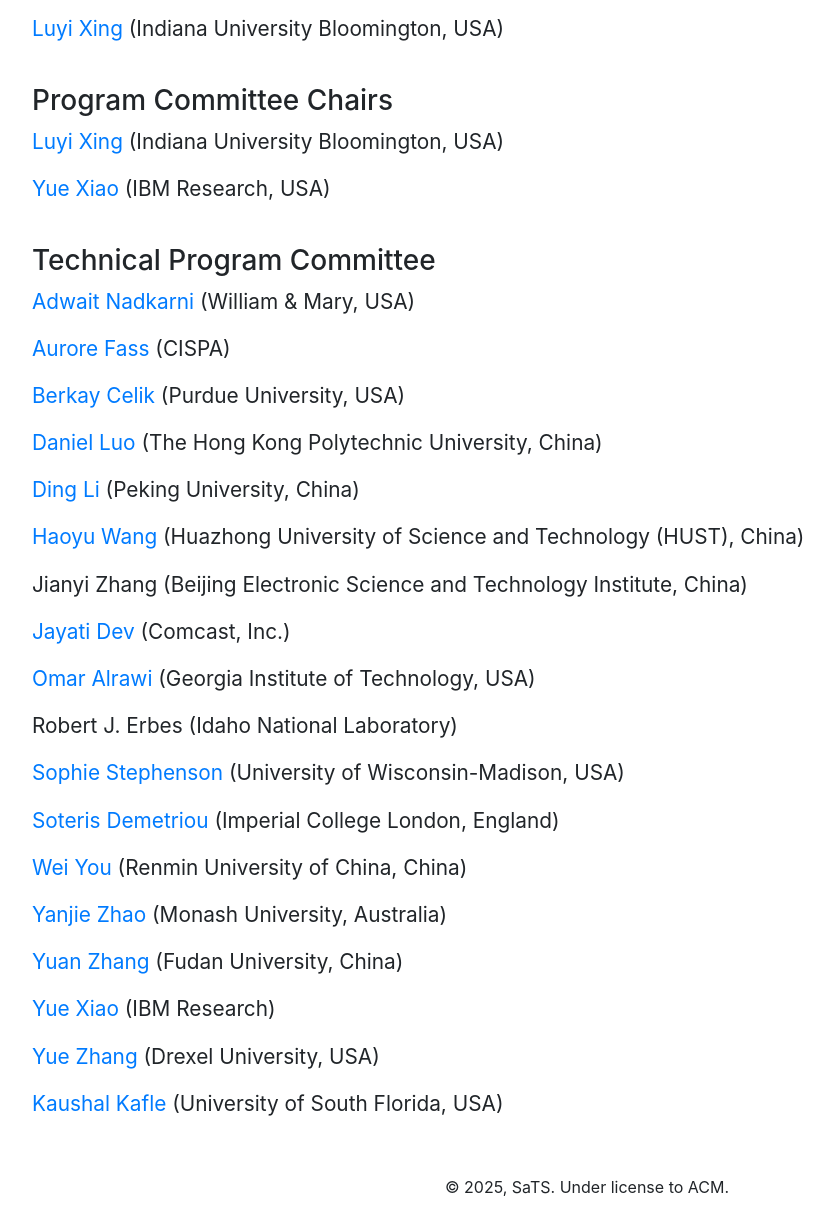
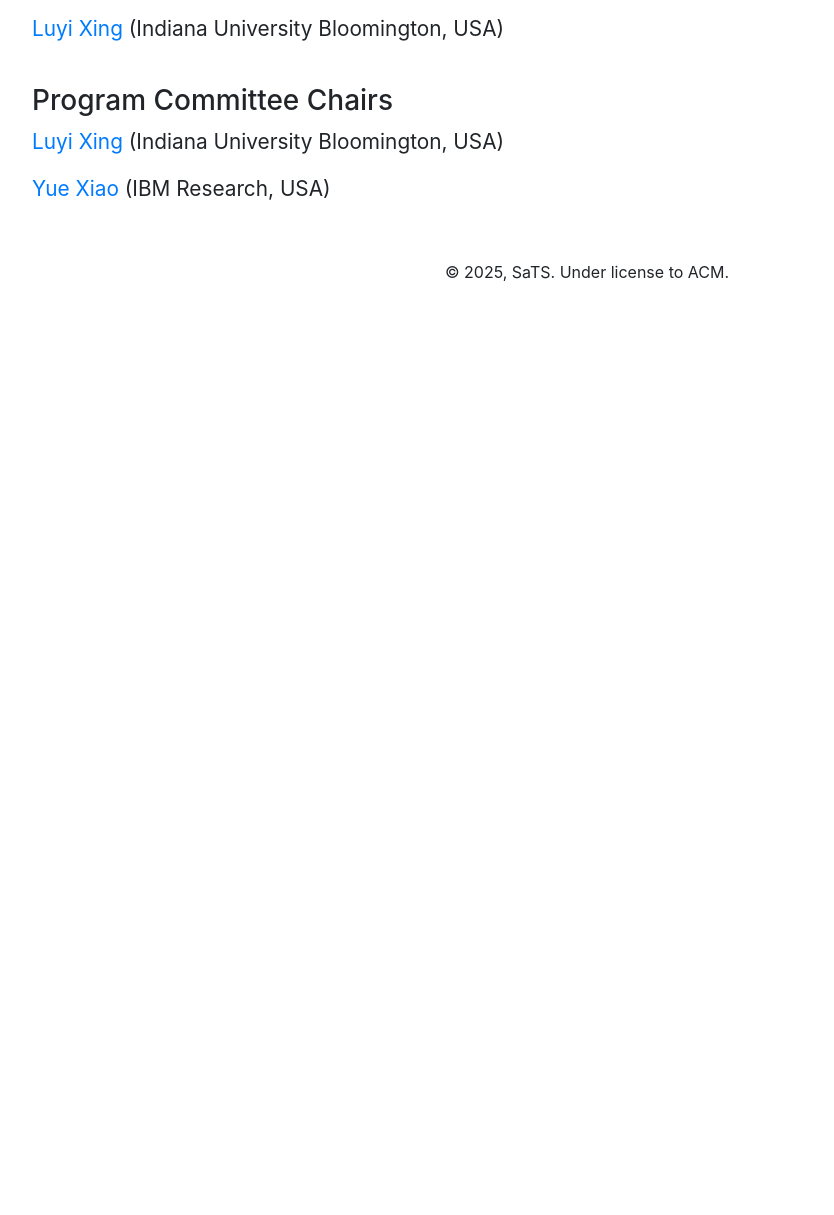
Before and after one commit to Superappsec/superappsec.github.io, a plain HTML site: page index.html in a window 1280 px wide. Shown: the part 4027-5242 px from the top of the page, without its empty margins (53-887 px from the left). After the commit the page ends 4327 px from the top, so only its background shows below. Drawn offline with nearby package versions, Linux system fonts and the light colour scheme.

Commit message:
update index.html

```diff
--- a/index.html
+++ b/index.html
@@ -175,27 +175,6 @@
         <p style="font-size: 1.3rem"><a href="https://sites.google.com/view/yue-xiao/">Yue Xiao</a> (IBM Research, USA)</p>
 
         <br>
-        <h3>Technical Program Committee</h3>
-        <p style="font-size: 1.3rem"><a href="https://www.adwaitnadkarni.com/">Adwait Nadkarni</a> (William & Mary, USA)</p>
-        <p style="font-size: 1.3rem"><a href="https://aurore54f.github.io/">Aurore Fass</a> (CISPA)</p>
-        <p style="font-size: 1.3rem"><a href="https://beerkay.github.io/">Berkay Celik</a> (Purdue University, USA)</p>
-        <p style="font-size: 1.3rem"><a href="https://www4.comp.polyu.edu.hk/~csxluo/">Daniel Luo</a> (The Hong Kong Polytechnic University, China)</p>
-        <p style="font-size: 1.3rem"><a href="https://marapapman.github.io/">Ding Li</a> (Peking University, China)</p>
-        <p style="font-size: 1.3rem"><a href="https://howiepku.github.io/">Haoyu Wang</a> (Huazhong University of Science and Technology (HUST), China)</p>
-        <p style="font-size: 1.3rem">Jianyi Zhang (Beijing Electronic Science and Technology Institute, China)</p>
-        <p style="font-size: 1.3rem"><a href="https://devjayati.github.io/">Jayati Dev</a> (Comcast, Inc.)</p>
-        <p style="font-size: 1.3rem"><a href="https://alrawi.io/">Omar Alrawi</a> (Georgia Institute of Technology, USA)</p>
-        <p style="font-size: 1.3rem">Robert J. Erbes (Idaho National Laboratory)</p>
-        <p style="font-size: 1.3rem"><a href="https://www.sophiestephenson.me/">Sophie Stephenson</a> (University of Wisconsin-Madison, USA)</p>
-        <p style="font-size: 1.3rem"><a href="https://soteris.github.io/">Soteris Demetriou</a> (Imperial College London, England)</p>
-        <p style="font-size: 1.3rem"><a href="https://youwei1988.github.io/">Wei You</a> (Renmin University of China, China)</p>
-        <p style="font-size: 1.3rem"><a href="https://yanjiezhao96.github.io/">Yanjie Zhao</a> (Monash University, Australia)</p>
-        <p style="font-size: 1.3rem"><a href="https://yuanxzhang.github.io/">Yuan Zhang</a> (Fudan University, China)</p>
-        <p style="font-size: 1.3rem"><a href="https://sites.google.com/view/yue-xiao/">Yue Xiao</a> (IBM Research)</p>
-        <p style="font-size: 1.3rem"><a href="https://yue.zyueinfosec.com/">Yue Zhang</a> (Drexel University, USA)</p>
-        <p style="font-size: 1.3rem"><a href="https://kaushalkafle.com/">Kaushal Kafle</a> (University of South Florida, USA)</p>
-
-        <br>
     </div> <!-- /container -->
 </main>
 
```
